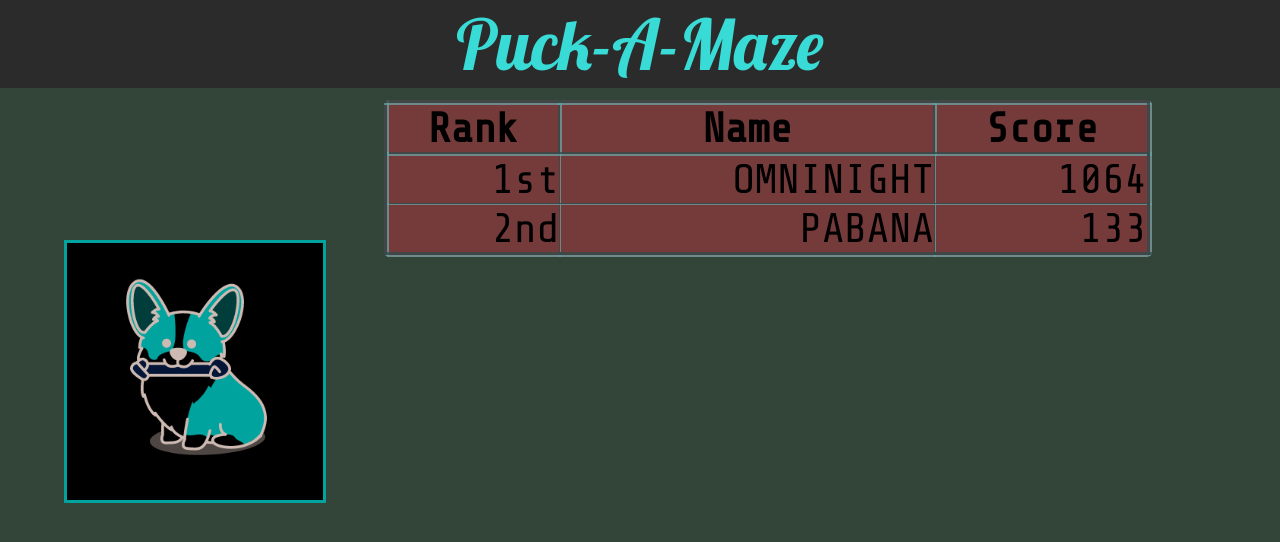
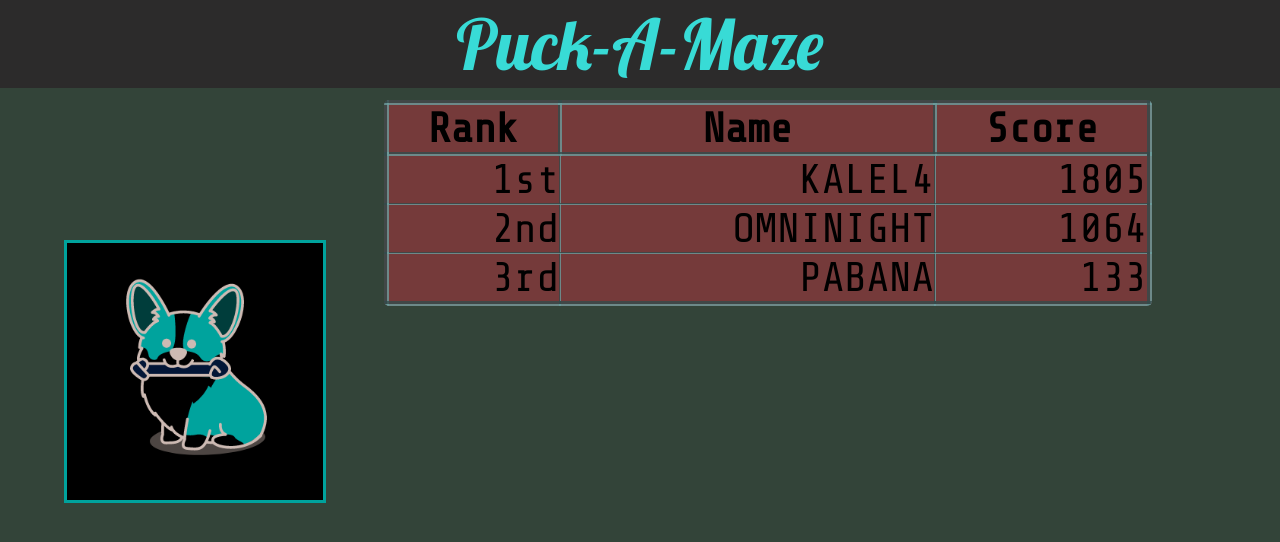
Before and after one commit to Utshaan/PuckAMaze, a plain HTML site: page Assets/index.html in a window 1280 px wide. Drawn offline with nearby package versions, Linux system fonts and the light colour scheme; files that its build step writes are made by us from their sources; files whose address does not match are found by name.

Commit message:
Dynamic Uploading Fixes #10 started changinf framefork to better fit dynamic uploading

```diff
--- a/Assets/index.html
+++ b/Assets/index.html
@@ -26,10 +26,14 @@
 </tr>
 <tr class="data">
 <td class="position">1st</td>
+<td class="username">KALEL4</td>
+<td class="points">1805</td>
+</tr><tr class="data">
+<td class="position">2nd</td>
 <td class="username">OMNINIGHT</td>
 <td class="points">1064</td>
 </tr><tr class="data">
-<td class="position">2nd</td>
+<td class="position">3rd</td>
 <td class="username">PABANA</td>
 <td class="points">133</td>
 </tr></table>
```
Also changed, not shown: Requirements.txt.
